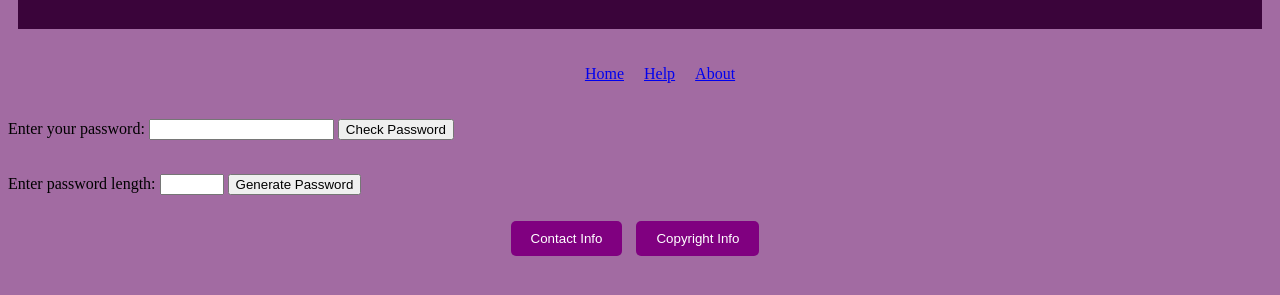
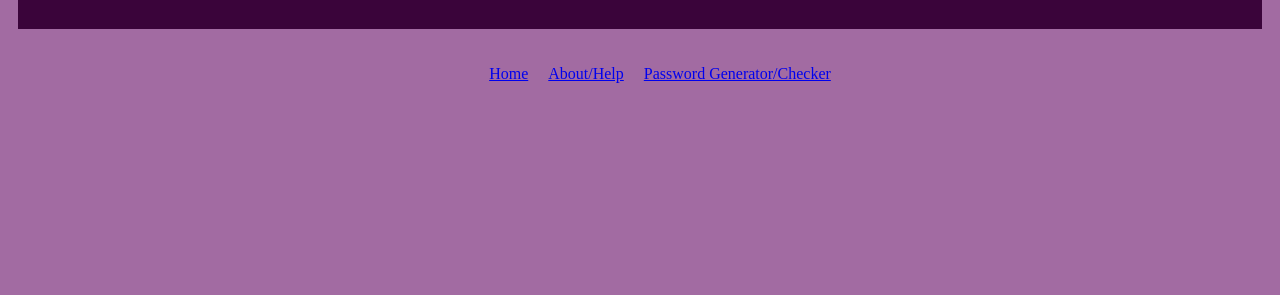
Before and after one commit to Sapochee/Password-Website, a plain HTML site: page home.html in a window 1280 px wide. Shown: the part 81-376 px from the top of the page. Drawn offline with Linux system fonts and the light colour scheme.

Commit message:
Updated format

```diff
--- a/home.html
+++ b/home.html
@@ -15,35 +15,10 @@
         <nav class="section">
             <ul>
                 <li><a href="home.html">Home</a></li>
-                <li><a href="help.html">Help</a></li>
-                <li><a href="about.html">About</a></li>
+                <li><a href="help.html">About/Help</a></li>
+                <li><a href="password.html">Password Generator/Checker</a></li>
             </ul>
         </nav>
 
-        <form id="passwordForm">
-            <label for="password">Enter your password:</label>
-            <input type="text" id="password" name="password">
-            <button type="submit">Check Password</button>
-        </form>
-
-        <div id="result"></div>
-        </br>
-
-        <form id="generatePasswordForm">
-            <label for="passwordLength">Enter password length:</label>
-            <input type="number" id="passwordLength" name="passwordLength" min="1" max="100">
-            <button type="submit">Generate Password</button>
-        </form>
-
-        <div id="generatedPassword"></div>
-
-        <!-- Footer Section -->
-        <footer class="section">
-            <button class="purple-button" onclick="showContactInfo()">Contact Info</button>
-            <button class="purple-button" onclick="showCopyright()">Copyright Info</button>
-        </footer>
-
-        <script src="https://cdnjs.cloudflare.com/ajax/libs/js-sha1/0.6.0/sha1.min.js"></script>
-        <script src="script.js"></script>
     </body>
 </html>
```
Also changed, not shown: about.html (deleted, +0 -28 lines), help.html (+3 -2 lines), password.html (added, +51 -0 lines).
